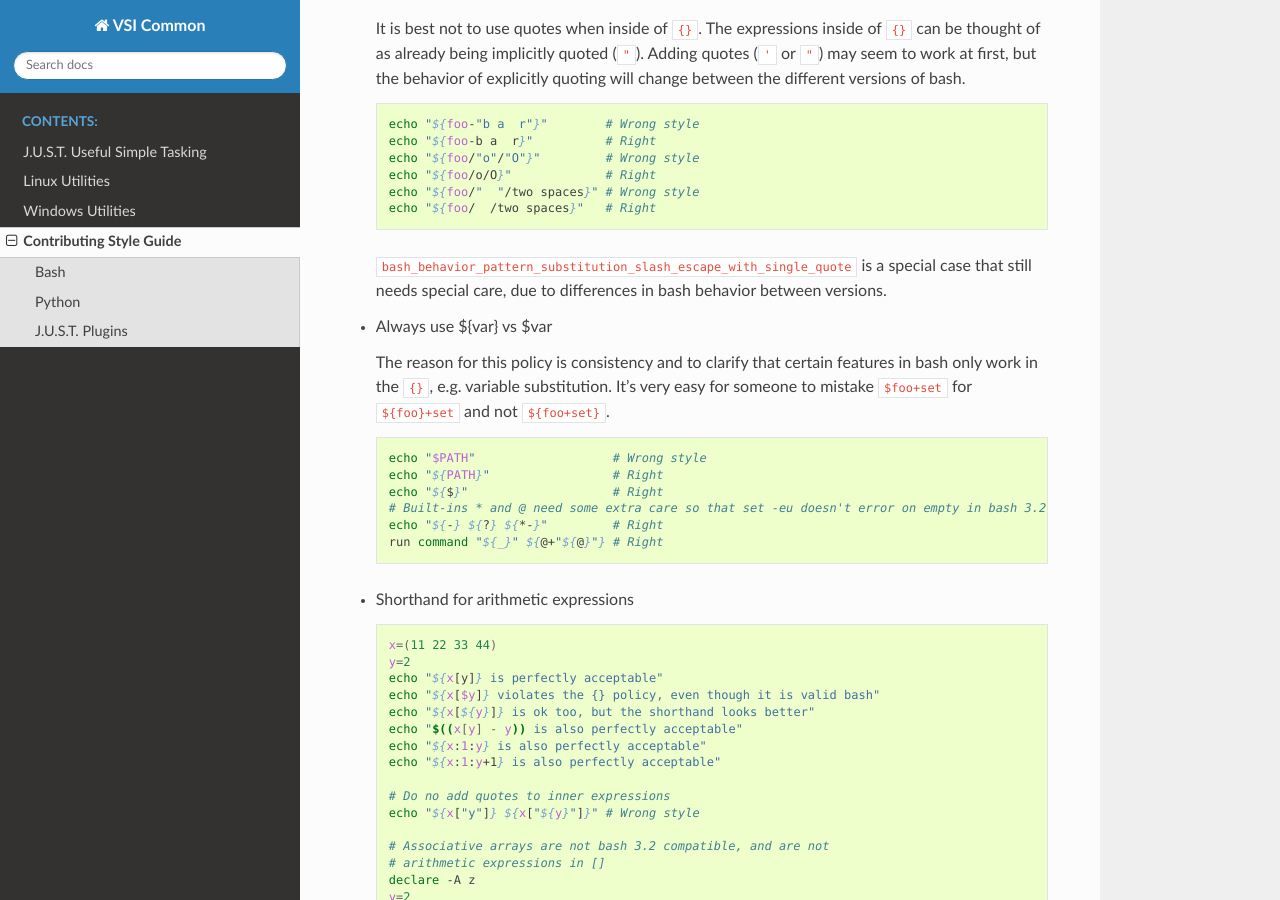
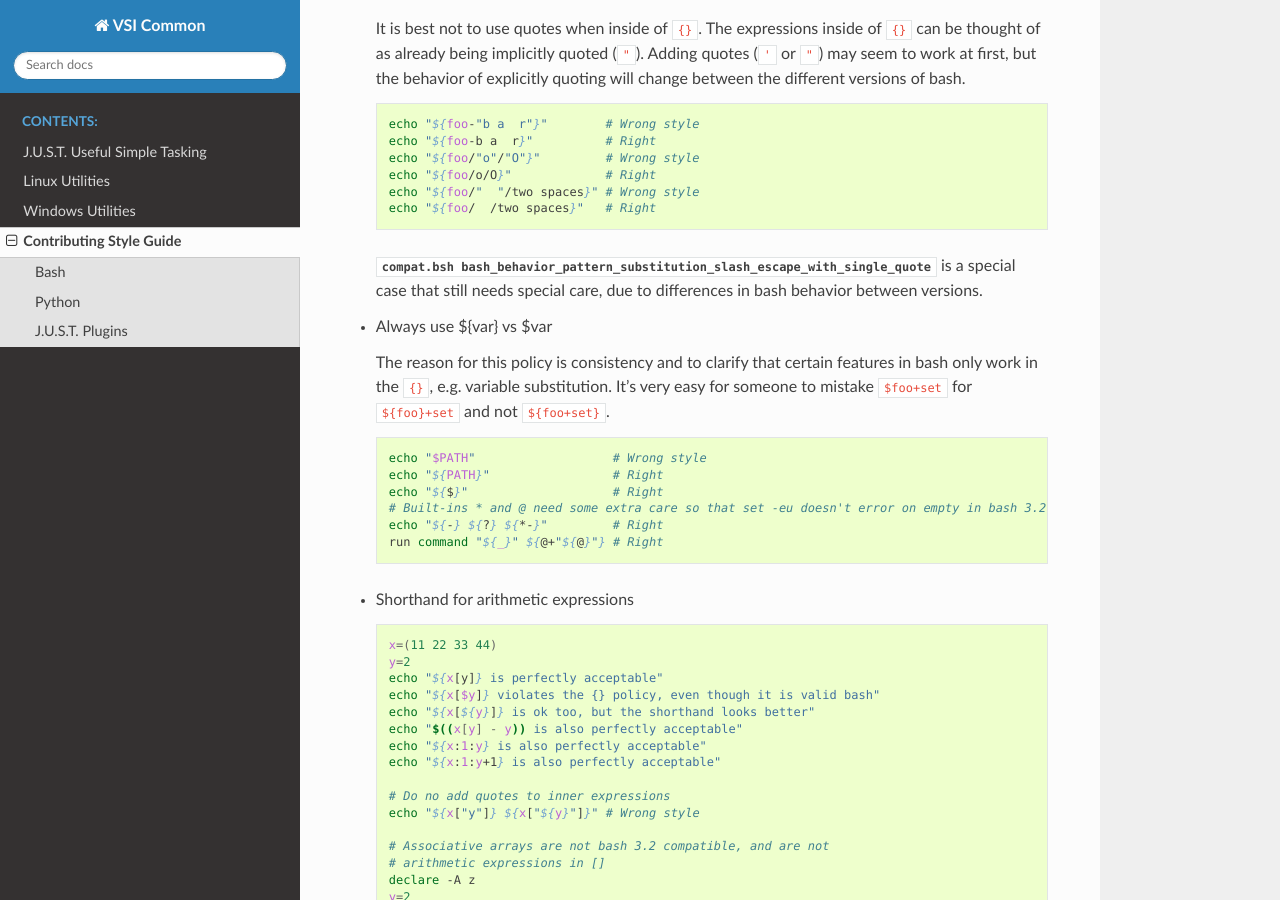
Before and after one commit to VisionSystemsInc/vsi_common, a Sphinx documentation site: the page built from docs/style.rst, in a window 1280 px wide and 900 px high, scrolled down 1906 px. Built offline with Sphinx 7.4.7 and the Read the Docs theme 2.0.0, drawn with Linux system fonts in a browser that asks for light colours; pages that are not in the unit, such as notebooks, are missing from menus; cross-references to code outside the pages are shown as plain code.

Commit message:
Get docs building [skip ci]
Signed-off-by: Andy Neff <andy@visionsystemsinc.com>

```diff
--- a/docs/style.rst
+++ b/docs/style.rst
@@ -110,7 +110,7 @@ We like to use `>&` for file descriptors (numbers), and `&>` for filenames
      echo "${foo/"  "/two spaces}" # Wrong style
      echo "${foo/  /two spaces}"   # Right
 
-  :var:`bash_behavior_pattern_substitution_slash_escape_with_single_quote` is a special case that still needs special care, due to differences in bash behavior between versions.
+  :bash:func:`compat.bsh bash_behavior_pattern_substitution_slash_escape_with_single_quote` is a special case that still needs special care, due to differences in bash behavior between versions.
 
 * Always use ${var} vs $var
 
```
Also changed, not shown: 6 other files.
